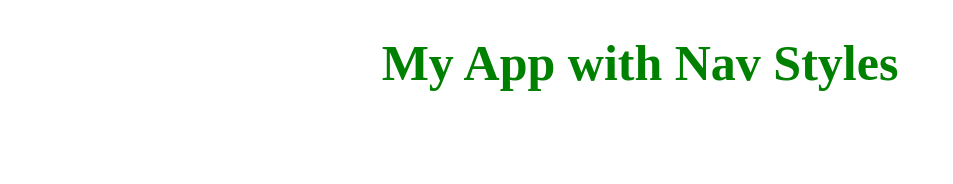
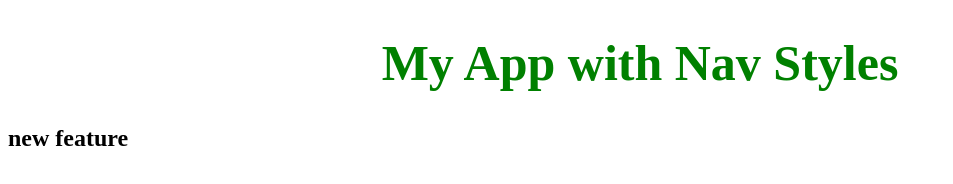
Before and after one commit to thinkful-ei-iguana/Stephen-Javier_test_repo, a plain HTML site: page index.html in a window 1280 px wide. Shown: the whole page, without its empty margins (0-953 px from the left). Drawn offline with Linux system fonts and the light colour scheme.

Commit message:
added new feature

```diff
--- a/index.html
+++ b/index.html
@@ -10,5 +10,6 @@
 </head>
 <body>
     <h1>My App with Nav Styles</h1>
+    <h2>new feature</h2>
 </body>
 </html>
```
